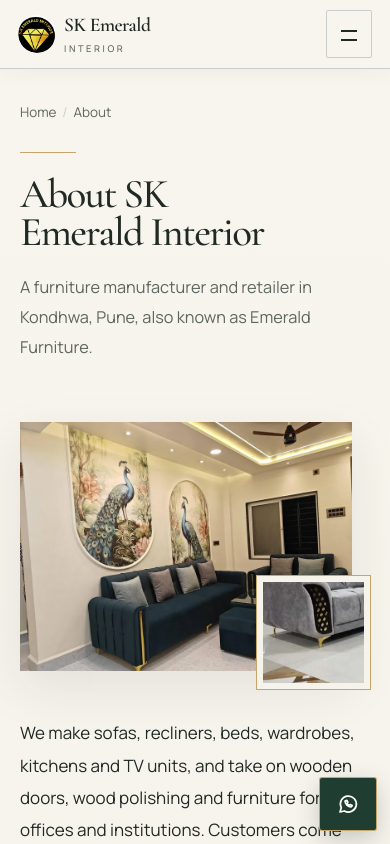
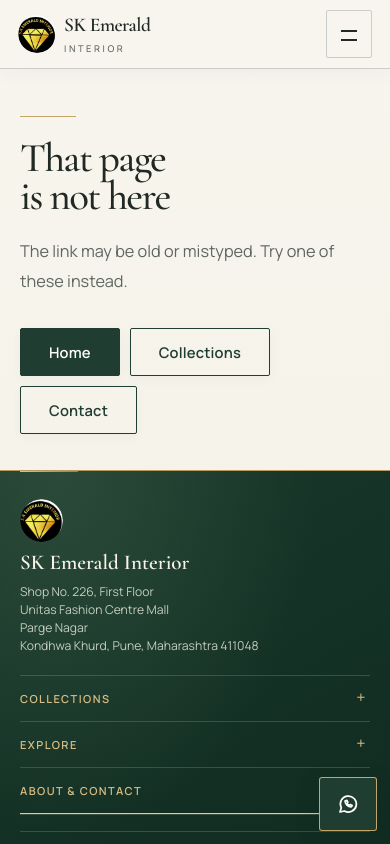
Before and after one commit to faisalahmad7/SK-emerald-landing-page, a React (Vite) app: page /about in a window 390 px wide. Shown: the top 844 px of the page. Built offline with nearby package versions, Linux system fonts and the light colour scheme.

Commit message:
Remove About route and keep Interiors distinct on phones

```diff
--- a/src/App.jsx
+++ b/src/App.jsx
@@ -6,7 +6,7 @@
 import { Collections, Collection } from './pages/Collections'
 import Gallery from './pages/Gallery'
 import Contact from './pages/Contact'
-import { Interiors, About, Materials, Faq, Privacy, NotFound } from './pages/Info'
+import { Interiors, Materials, Faq, Privacy, NotFound } from './pages/Info'
 import { bySlug } from './data/collections'
 
 let introSoundPlayed = false
@@ -138,9 +138,6 @@
 
 function Routes() {
   const { path } = useRouter()
-  const isPhone = window.matchMedia?.('(max-width: 760px)').matches
-  // Phone navigation keeps each merged destination to one simple page.
-  if (isPhone && path === '/interiors') return <Collections />
   const m = path.match(/^\/collections\/([^/]+)$/)
   if (m) return bySlug(m[1]) ? <Collection slug={m[1]} /> : <NotFound />
   switch (path) {
@@ -148,7 +145,6 @@
     case '/collections': return <Collections />
     case '/interiors': return <Interiors />
     case '/gallery': return <Gallery />
-    case '/about': return <About />
     case '/materials': return <Materials />
     case '/contact': return <Contact />
     case '/faq': return <Faq />
```
